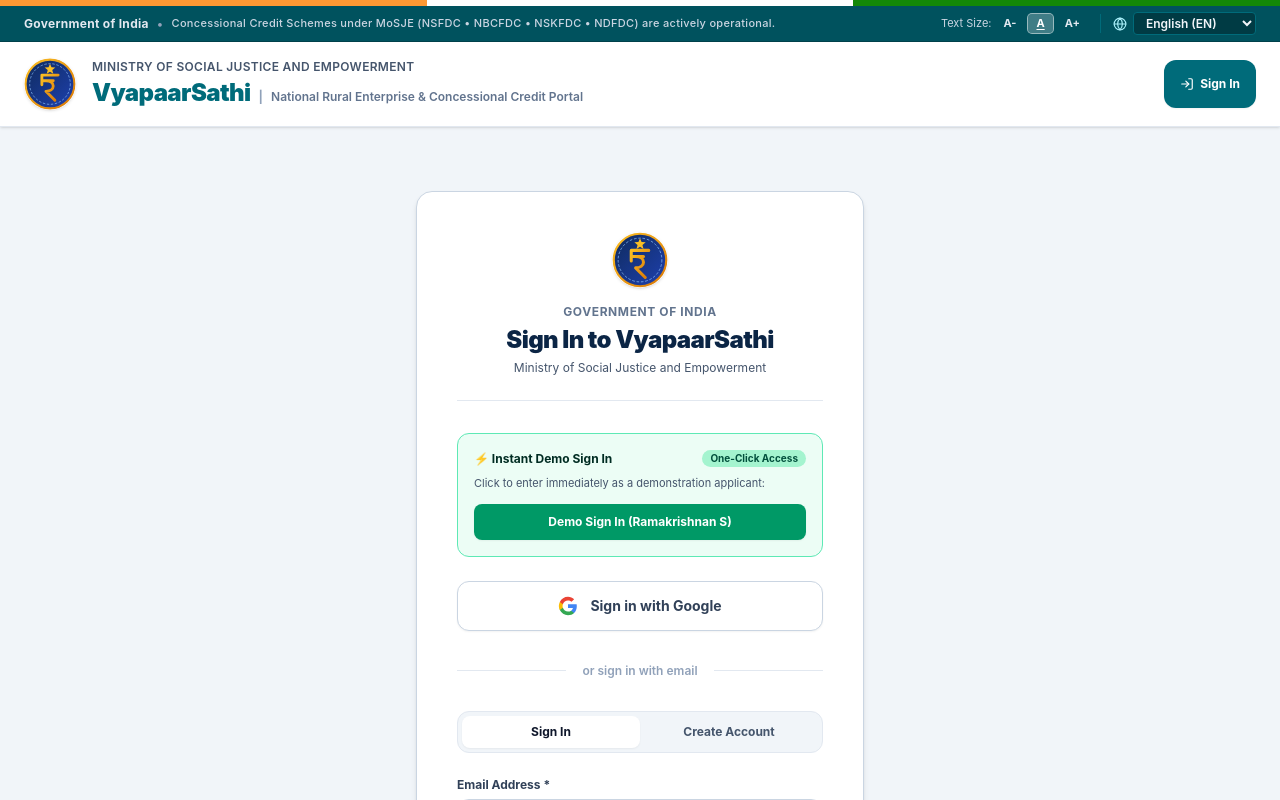
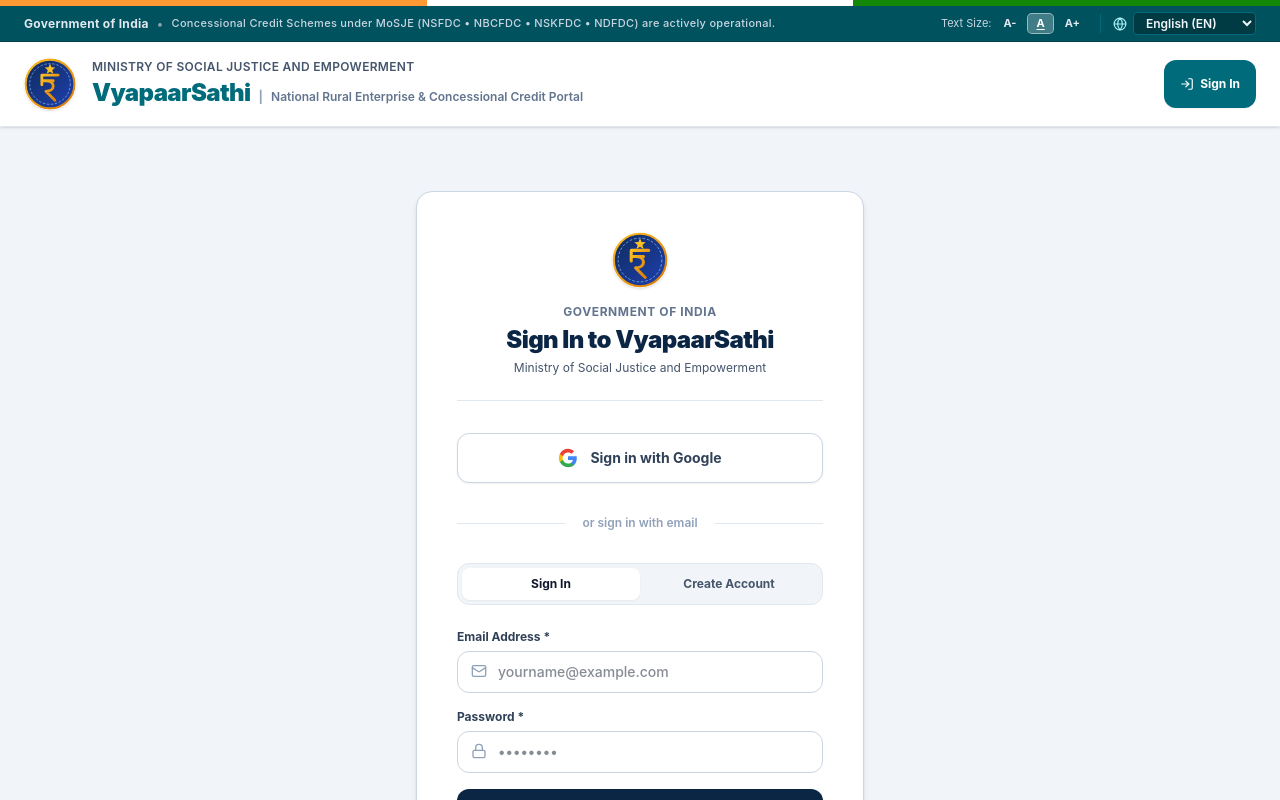
Before and after one commit to Ramakrishnan2619/SIH26091, a React (Vite) app in the folder frontend/: page / in a window 1280 px wide. Both pictures are taken after a click on the button "Sign In". Shown: the top 800 px of the page. Built offline with nearby package versions, Linux system fonts and the light colour scheme.

Commit message:
refactor: remove instant demo login button in preparation for Google OAuth integration

```diff
--- a/frontend/src/components/LoginPage.jsx
+++ b/frontend/src/components/LoginPage.jsx
@@ -12,19 +12,6 @@
   const [loading, setLoading] = useState(false);
   const [errorMsg, setErrorMsg] = useState(null);
 
-  // Instant Demo Access Handler (Bypasses external OAuth credentials for jury/testing)
-  const handleInstantDemoLogin = (roleType, userName) => {
-    const demoUser = {
-      userId: 101,
-      name: userName || (roleType === 'beneficiary' ? 'Ramakrishnan S' : 'SCA Field Officer'),
-      email: roleType === 'beneficiary' ? 'ramakrishnan@vyapaarsathi.gov.in' : 'officer@vyapaarsathi.gov.in',
-      role: roleType
-    };
-    const demoToken = 'demo-jwt-token-sih26';
-    localStorage.setItem('vyapaarsathi_token', demoToken);
-    localStorage.setItem('vyapaarsathi_user', JSON.stringify(demoUser));
-    onLoginSuccess(demoUser, demoToken);
-  };
 
   // Google OAuth 2.0 Handler
   const handleGoogleSignIn = () => {
@@ -86,23 +73,6 @@
           </p>
         </div>
 
-        {/* Instant One-Click Demo Access */}
-        <div className="mb-6 p-4 rounded-xl bg-emerald-50 border border-emerald-300">
-          <div className="text-xs font-bold text-emerald-950 mb-2 flex items-center justify-between">
-            <span className="flex items-center gap-1.5">⚡ Instant Demo Sign In</span>
-            <span className="text-[10px] font-bold bg-emerald-200 text-emerald-900 px-2 py-0.5 rounded-full">One-Click Access</span>
-          </div>
-          <p className="text-[11px] text-slate-600 mb-3">
-            Click to enter immediately as a demonstration applicant:
-          </p>
-          <button
-            type="button"
-            onClick={() => handleInstantDemoLogin('beneficiary', 'Ramakrishnan S')}
-            className="w-full py-2.5 px-4 rounded-lg bg-emerald-600 hover:bg-emerald-700 active:scale-98 text-white font-bold text-xs shadow-xs cursor-pointer text-center transition-all"
-          >
-            Demo Sign In (Ramakrishnan S)
-          </button>
-        </div>
 
         {/* 1. Google OAuth 2.0 Sign In */}
         <div className="mb-6">
```
